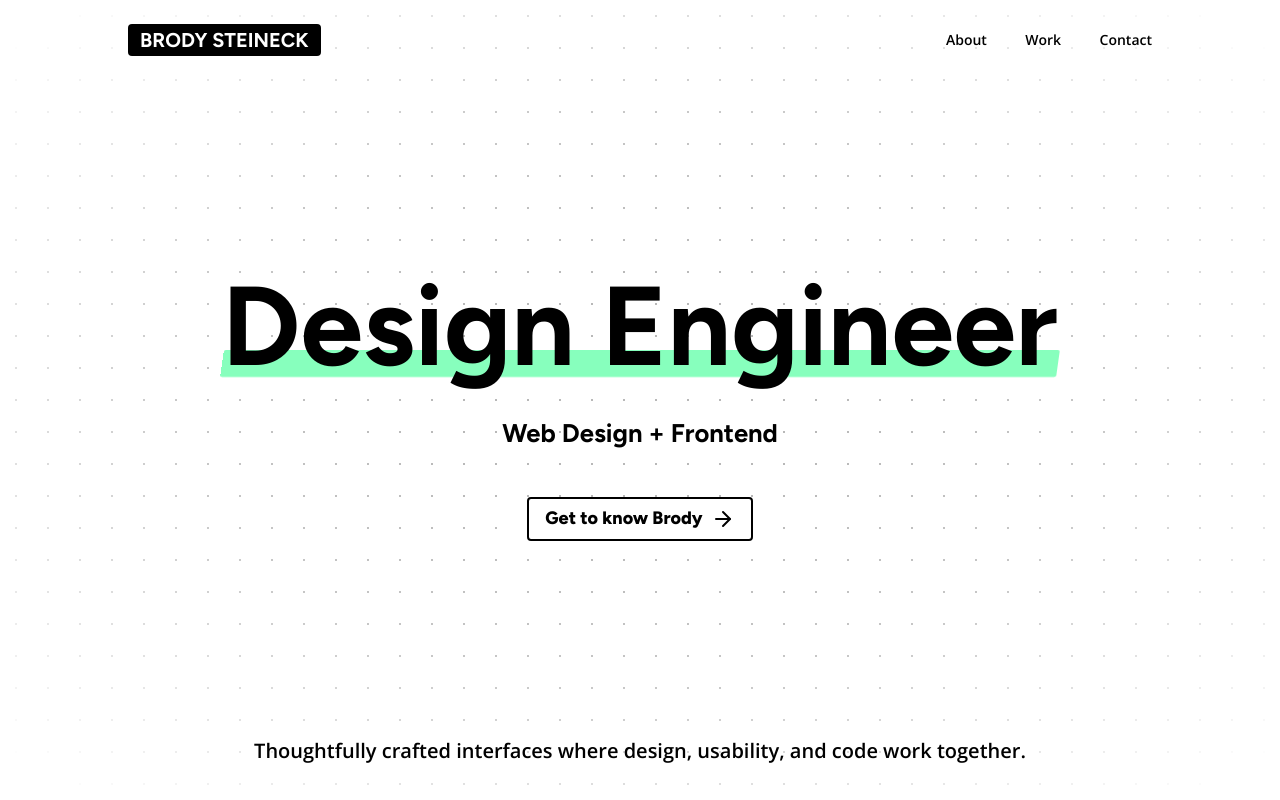
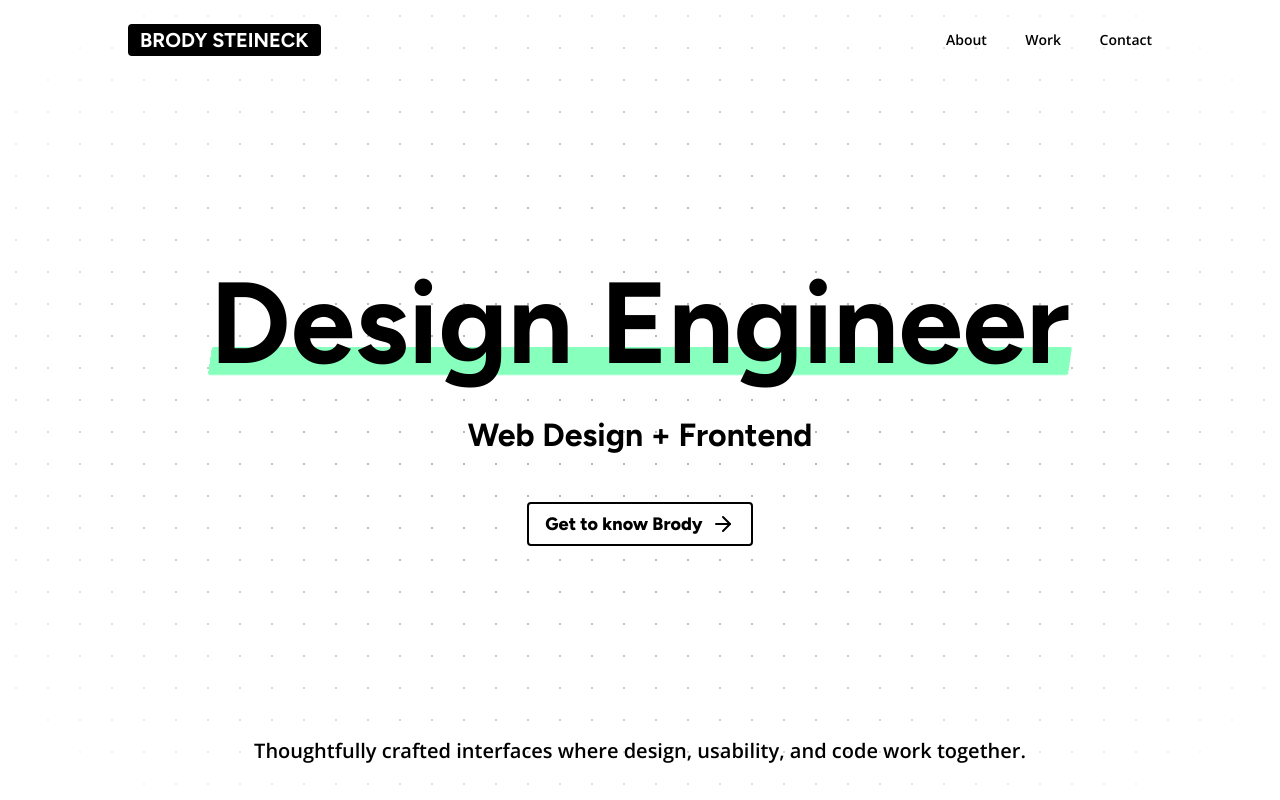
Before and after one commit to bcsteineck/bcsteineck.github.io, a React (Vite) app: page / in a window 1280 px wide. Built offline with nearby package versions, Linux system fonts and the light colour scheme.

Commit message:
hero text fix

```diff
--- a/src/pages/Home/components/Hero/Hero.scss
+++ b/src/pages/Home/components/Hero/Hero.scss
@@ -16,7 +16,7 @@
 }
 
 .hero-title {
-  font-size: $hero-max;
+  font-size: 9vw;
   display: flex;
   justify-content: center;
   flex-direction: column;
@@ -27,10 +27,6 @@
 
 .hero-break {
   display: none;
-}
-
-.hero-sup {
-  font-size: 2vw;
 }
 
 .hero-highlight {
@@ -55,8 +51,9 @@
   animation: highlight-write 7s infinite;
 }
 
+.hero-sup,
 .hero-sub {
-  font-size: 2vw;
+  font-size: 2.5vw;
 }
 
 .hero-cta {
@@ -133,18 +130,23 @@
 
 @include widescreen {
   .hero-title {
-    font-size: $hero-max;
+    font-size: 7rem;
+  }
+
+  .hero-sup,
+  .hero-sub  {
+    font-size: 2.5rem;
   }
 }
 
 @include desktop {
   .hero-title {
-    font-size: 7vw;
+    font-size: 8vw;
   }
 
   .hero-sup,
   .hero-sub  {
-    font-size: 4vw;
+    font-size: 3vw;
   }
 
   .hero-subtitle p {
@@ -154,7 +156,7 @@
 
 @include mobile {
   .hero-title {
-    font-size: 13vw;
+    font-size: 10vw;
     text-align: center;
     line-height: 1;
     gap: $space-12;
@@ -167,8 +169,9 @@
 
   .hero-sup,
   .hero-sub  {
-    font-size: 7vw;
+    font-size: 4vw;
     text-align: center;
+    margin-top: $space-12;
   }
 
   .hero-subtitle {
@@ -185,10 +188,6 @@
     .button {
       width: auto;
     }
-  }
-
-  .hero-break {
-    display: inline;
   }
 
   .hero-dots {
```
